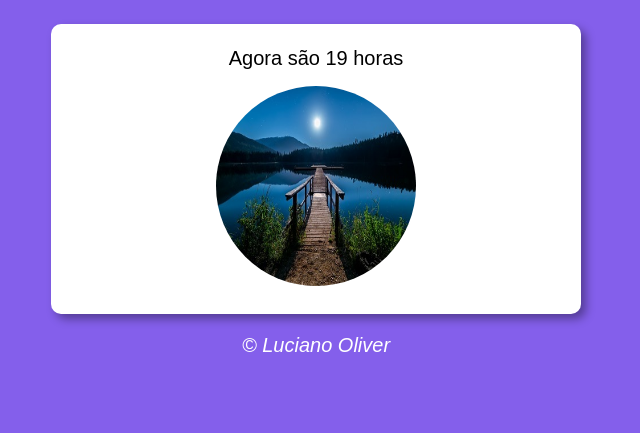
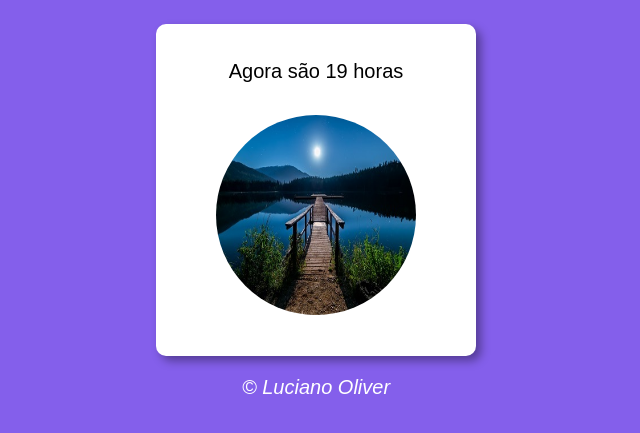
Before and after one commit to PabloAlves26/horadodia, a plain HTML site: page index.html in a window 1280 px wide. Shown: the part 75-508 px from the top of the page, without its empty margins (324-964 px from the left). Drawn offline with Linux system fonts and the light colour scheme.

Commit message:
teceiro commit

```diff
--- a/style.css
+++ b/style.css
@@ -6,15 +6,24 @@ header {
     color: white;
     text-align: center;
 }
+h1 {
+    text-align: center;
+}
 section {
+    display: flex;
+    justify-content:center;
+    flex-direction: column;
+    align-items: center;
     background: white;
     border-radius: 10px;
-    padding: 15px;
-    width: 500px;
+    padding: 1em;
+    width: 14em;
     margin: auto;
     box-shadow: 5px 5px 10px rgba(0, 0, 0, 0.363);
 }
 footer {
+    display: flex;
+    justify-content: center;
     color: white;
     text-align: center;
     font-style: italic;
@@ -26,5 +35,5 @@ footer {
 }
 div {
     text-align: center;
-    padding: 8px;
+    padding: 0.8em;
 }
```
